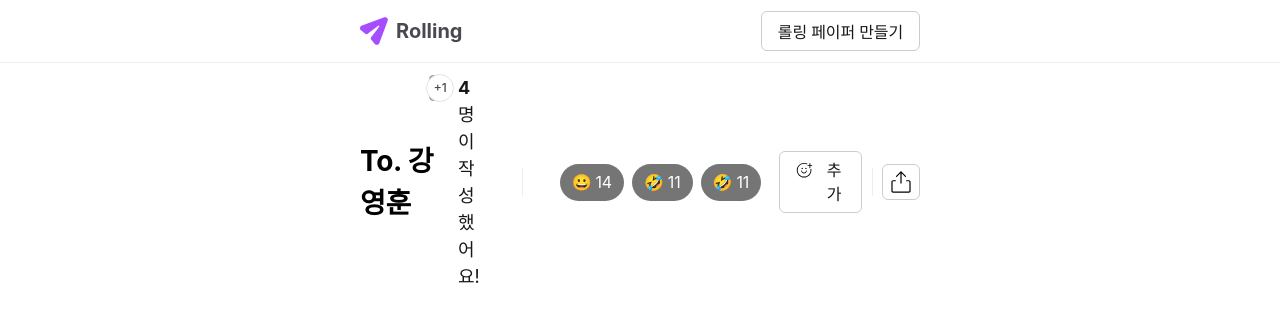
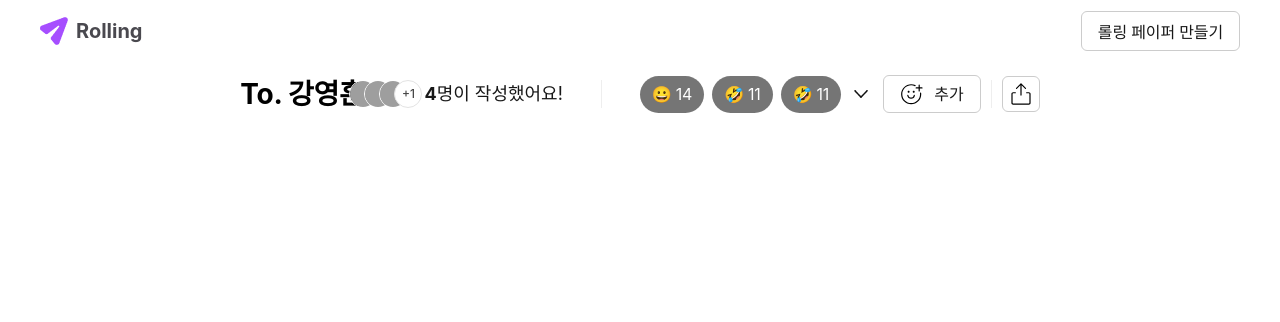
Before and after one commit to codeit-project-rolling/rolling, a React (Create React App) app: page /post/1 in a window 1280 px wide. Shown: the top 322 px of the page. Built offline with nearby package versions, Linux system fonts and the light colour scheme; grey boxes are pictures that could not be loaded.

Commit message:
style: 헤더 컴포넌트 스타일 수정(민보님이 수정하신거)

```diff
--- a/src/components/Header/HeaderComponents/Header.module.scss
+++ b/src/components/Header/HeaderComponents/Header.module.scss
@@ -1,10 +1,14 @@
 .headerContainer {
+  display: flex;
+  justify-content: center;
+  align-items: center;
   width: 100%;
   .headerTop {
     display: flex;
     justify-content: space-between;
     align-items: center;
-    padding: 1.1rem 36rem;
+    padding: 1.1rem 0;
+    width: 120rem;
     .headerLogo {
       display: flex;
       align-items: center;
@@ -23,9 +27,9 @@
       font-weight: 700;
     }
   }
-  .line {
-    border: none;
-    height: 0.1rem;
-    background-color: #ededed;
-  }
 }
+.line {
+  border: none;
+  height: 0.1rem;
+  background-color: #ededed;
+}
--- a/src/components/Header/HeaderComponents/HeaderService.module.scss
+++ b/src/components/Header/HeaderComponents/HeaderService.module.scss
@@ -1,9 +1,16 @@
 @import 'assets/styles/global.scss';
 .headerServiceContainer {
   display: flex;
-  justify-content: space-between;
+  justify-content: center;
   align-items: center;
-  padding: 1.1rem 36rem;
+  padding: 1.1rem 0;
+  width: 100%;
+  .headerContainer {
+    display: flex;
+    justify-content: space-between;
+    align-items: center;
+    width: 120rem;
+  }
   .toNickname {
     font-size: 2.8rem;
     font-weight: 700;
@@ -80,7 +87,6 @@
       .modalIcon {
         border: none;
         background-color: $White;
-        cursor: pointer;
       }
     }
     .addEmojiBtn {
--- a/src/components/Header/HeaderLayout.module.scss
+++ b/src/components/Header/HeaderLayout.module.scss
@@ -4,4 +4,11 @@
   flex-direction: column;
   position: fixed;
   width: 100%;
+  z-index: 1;
+  background-color: white;
+  @media (max-width: 1248px) {
+    width: calc(100% - 48px);
+    margin-left: 2.4rem;
+    margin-right: 2.4rem;
+  }
 }
```
